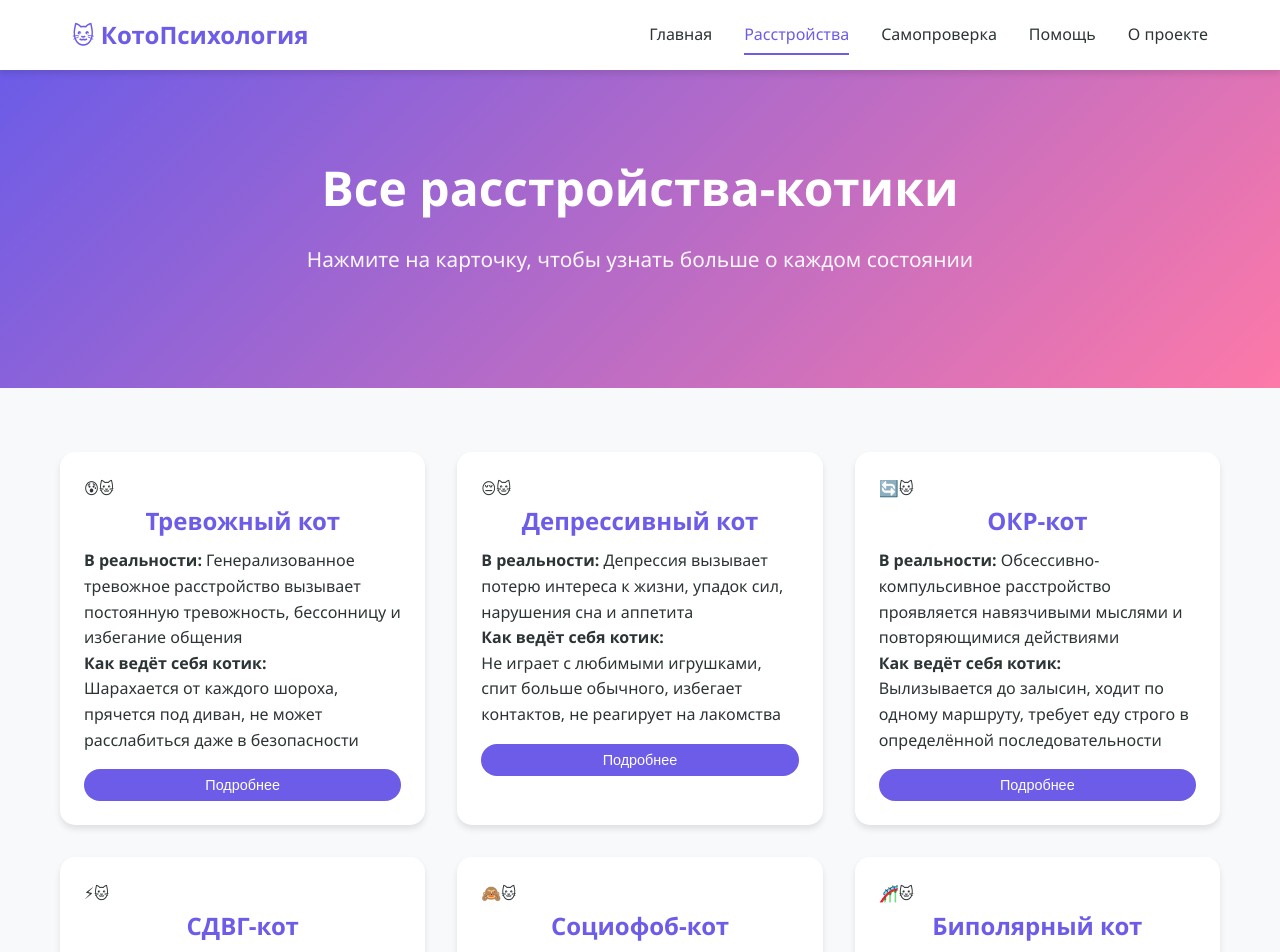
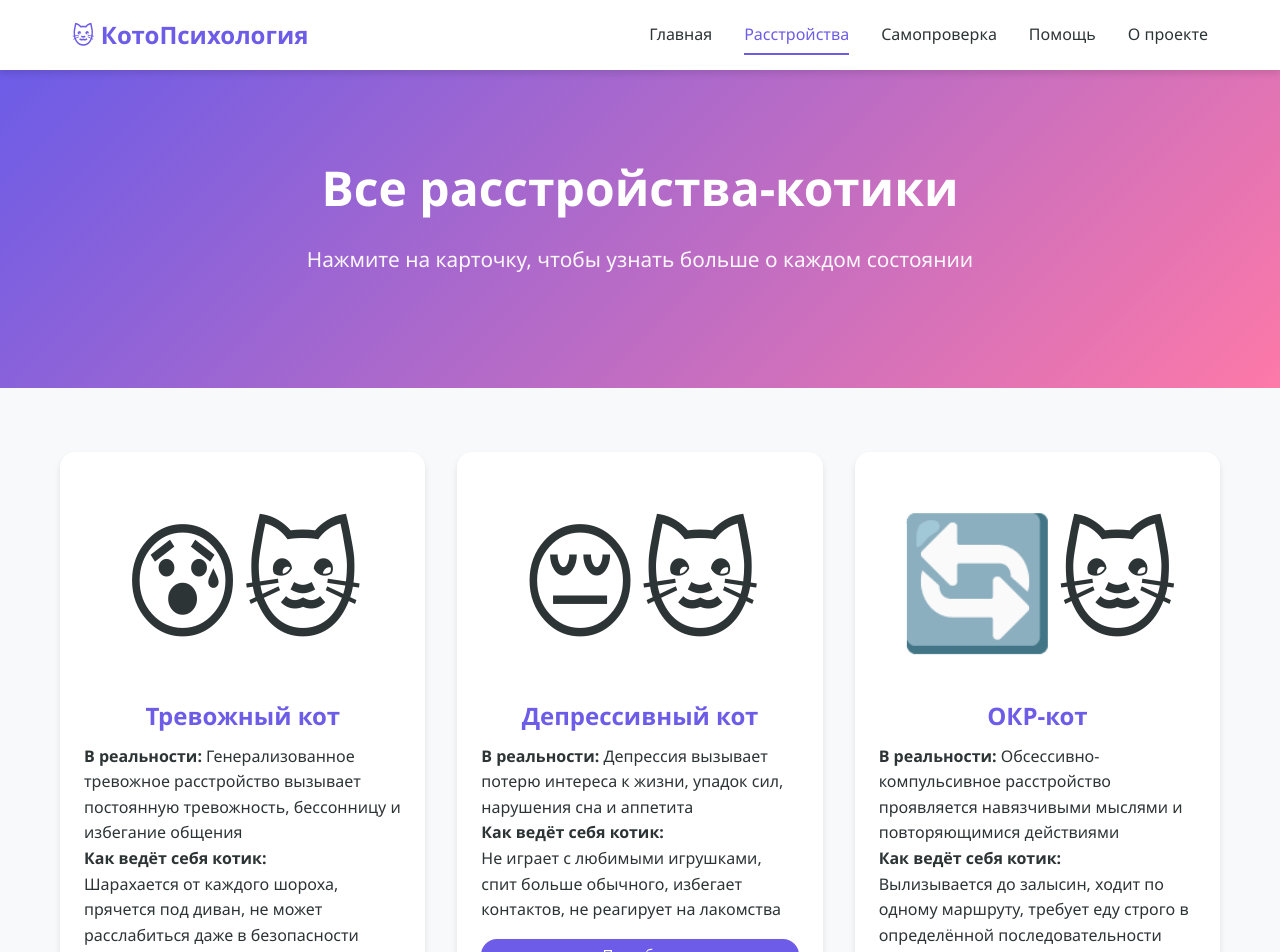
Before and after one commit to Gurinov/cat-mental-health, a plain HTML site: page conditions.html in a window 1280 px wide. Shown: the top 952 px of the page. Drawn offline with Linux system fonts and the light colour scheme.

Commit message:
Add PROMT-v2.md

```diff
--- a/conditions.html
+++ b/conditions.html
@@ -40,7 +40,7 @@
             <div class="conditions-grid">
                 <!-- Карточка 1: Тревожный кот -->
                 <div class="condition-card">
-                    <div class="condition-image">😰🐱</div>
+                    <div class="condition-emoji">😰🐱</div>
                     <div class="condition-content">
                         <h3>Тревожный кот</h3>
                         <p class="real-description"><strong>В реальности:</strong> Генерализованное тревожное расстройство вызывает постоянную тревожность, бессонницу и избегание общения</p>
@@ -60,7 +60,7 @@
 
                 <!-- Карточка 2: Депрессивный кот -->
                 <div class="condition-card">
-                    <div class="condition-image">😔🐱</div>
+                    <div class="condition-emoji">😔🐱</div>
                     <div class="condition-content">
                         <h3>Депрессивный кот</h3>
                         <p class="real-description"><strong>В реальности:</strong> Депрессия вызывает потерю интереса к жизни, упадок сил, нарушения сна и аппетита</p>
@@ -80,7 +80,7 @@
 
                 <!-- Карточка 3: ОКР-кот -->
                 <div class="condition-card">
-                    <div class="condition-image">🔄🐱</div>
+                    <div class="condition-emoji">🔄🐱</div>
                     <div class="condition-content">
                         <h3>ОКР-кот</h3>
                         <p class="real-description"><strong>В реальности:</strong> Обсессивно-компульсивное расстройство проявляется навязчивыми мыслями и повторяющимися действиями</p>
@@ -100,7 +100,7 @@
 
                 <!-- Карточка 4: СДВГ-кот -->
                 <div class="condition-card">
-                    <div class="condition-image">⚡🐱</div>
+                    <div class="condition-emoji">⚡🐱</div>
                     <div class="condition-content">
                         <h3>СДВГ-кот</h3>
                         <p class="real-description"><strong>В реальности:</strong> Синдром дефицита внимания и гиперактивности вызывает трудности с концентрацией, импульсивность и чрезмерную активность</p>
@@ -120,7 +120,7 @@
 
                 <!-- Карточка 5: Социофоб-кот -->
                 <div class="condition-card">
-                    <div class="condition-image">🙈🐱</div>
+                    <div class="condition-emoji">🙈🐱</div>
                     <div class="condition-content">
                         <h3>Социофоб-кот</h3>
                         <p class="real-description"><strong>В реальности:</strong> Социальное тревожное расстройство — это интенсивный страх социальных ситуаций и оценки другими</p>
@@ -140,7 +140,7 @@
 
                 <!-- Карточка 6: Биполярный кот -->
                 <div class="condition-card">
-                    <div class="condition-image">🎢🐱</div>
+                    <div class="condition-emoji">🎢🐱</div>
                     <div class="condition-content">
                         <h3>Биполярный кот</h3>
                         <p class="real-description"><strong>В реальности:</strong> Биполярное расстройство характеризуется чередованием периодов мании и депрессии</p>
```
Also changed, not shown: 1 other file.
